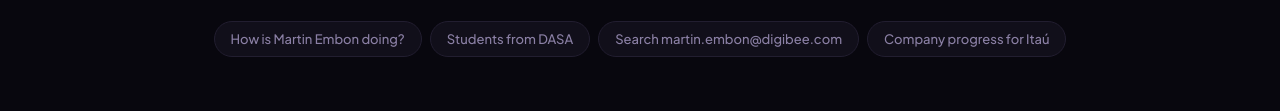
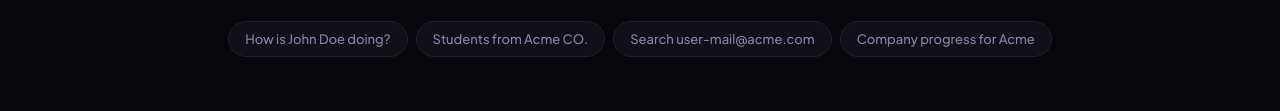
Before and after one commit to MartinEmbon/poc-academy, a website: page public/index.html in a window 1280 px wide. Shown: the part 432-543 px from the top of the page. Drawn offline with Linux system fonts and the light colour scheme.

Commit message:
language

```diff
--- a/public/index.html
+++ b/public/index.html
@@ -516,10 +516,10 @@
     <h2>Academy CSM Explorer</h2>
     <p>Ask about student progress, company enrollments, and course completion across Digibee Academy.</p>
     <div class="suggestions">
-      <button class="suggestion-chip" onclick="askSuggestion(this)">How is Martin Embon doing?</button>
-      <button class="suggestion-chip" onclick="askSuggestion(this)">Students from DASA</button>
-      <button class="suggestion-chip" onclick="askSuggestion(this)">Search martin.embon@digibee.com</button>
-      <button class="suggestion-chip" onclick="askSuggestion(this)">Company progress for Itaú</button>
+      <button class="suggestion-chip" onclick="askSuggestion(this)">How is John Doe doing?</button>
+      <button class="suggestion-chip" onclick="askSuggestion(this)">Students from Acme CO.</button>
+      <button class="suggestion-chip" onclick="askSuggestion(this)">Search user-mail@acme.com</button>
+      <button class="suggestion-chip" onclick="askSuggestion(this)">Company progress for Acme</button>
     </div>
   </div>
 </div>
```
